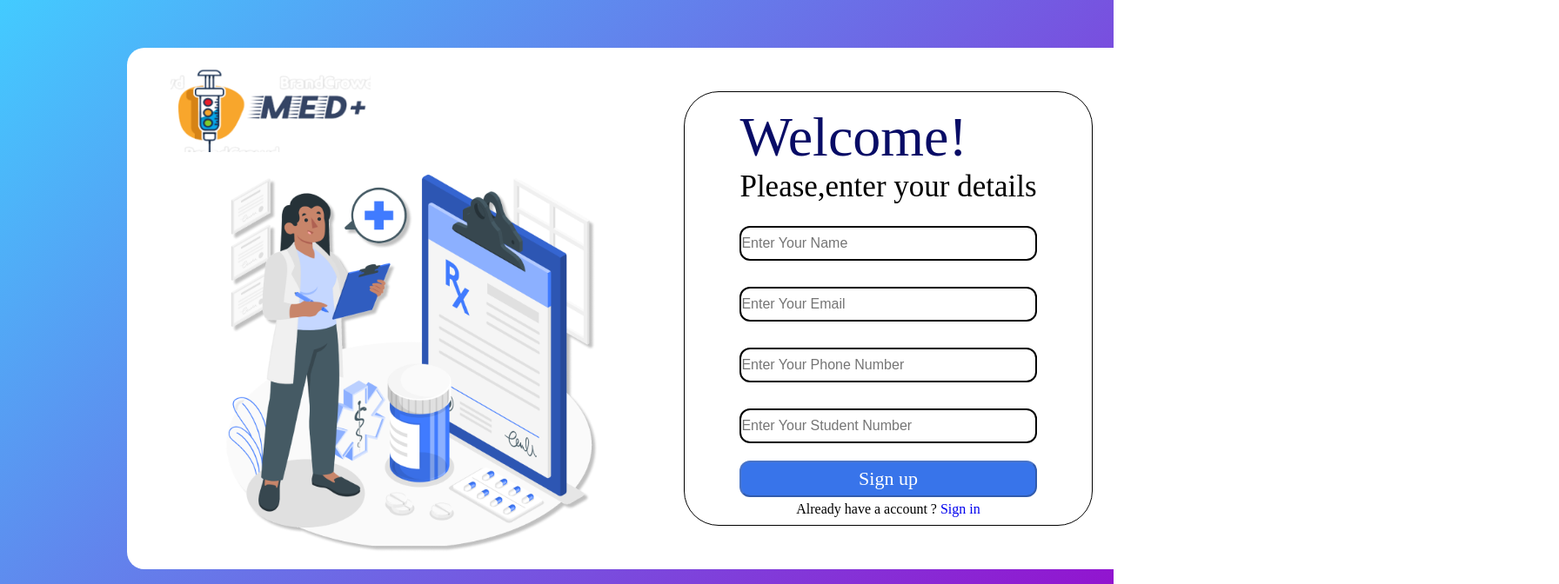
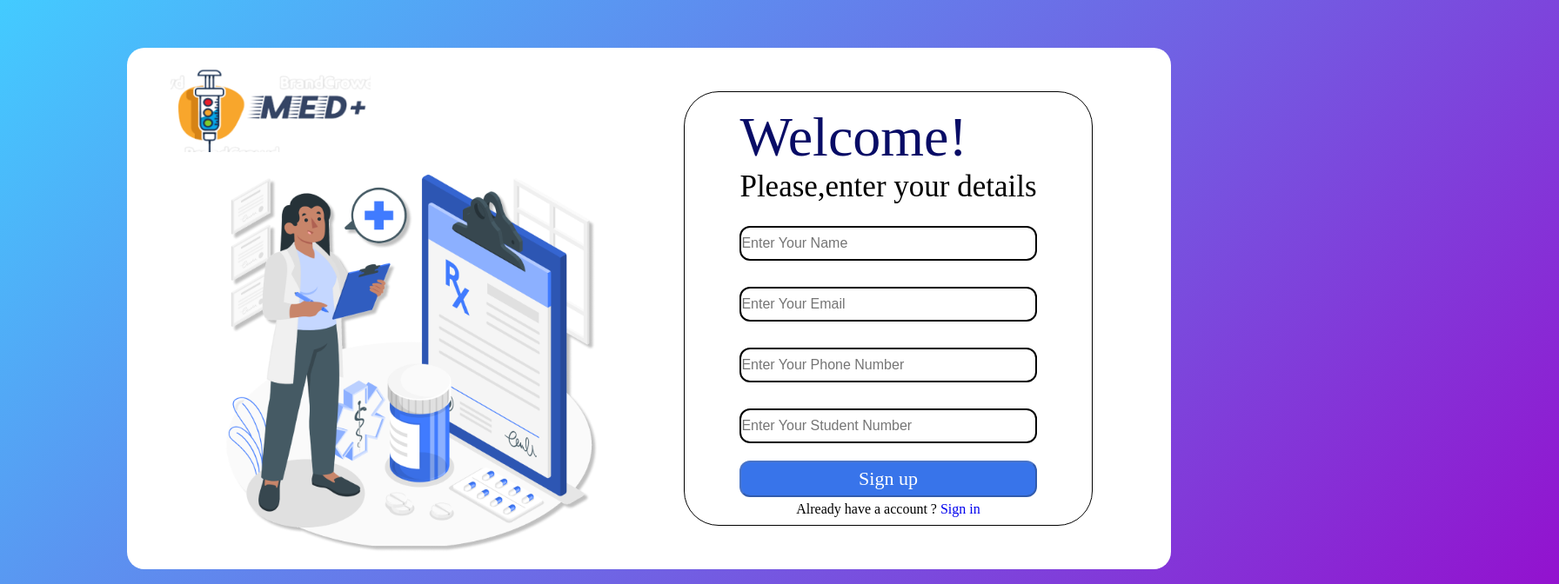
Before and after one commit to Sachendra79/Login-form, a React (Create React App) app: page / in a window 1280 px wide. Shown: the top 672 px of the page at 87% size, 1792 px wide, since content can reach past the window. Built offline with nearby package versions, Linux system fonts and the light colour scheme.

Commit message:
passwordValidation

```diff
--- a/src/Page/Login.jsx
+++ b/src/Page/Login.jsx
@@ -42,19 +42,19 @@ function changeHandler(e)
         <h2 className='main-heading'> Welcome!</h2>
         <h3 className='heading'>Please,enter your details</h3>
         <div className='input-field linked'>
-          <input type='email' name='email' value={formData.email} onChange={changeHandler} pattern='./@gmail.com' required placeholder='Enter Your Email'></input>
-          <div className='error-message'><p>{errors.email}</p></div>
+          <input type='email' name='email' value={formData.email} onChange={changeHandler}  required placeholder='Enter Your Email'></input>
+          <div className='error-message'>{errors.email}</div>
         </div>
 
         <div className='input-field'>
           <input type='password' name='password' value={formData.password} onChange={changeHandler} required placeholder='Enter Your Password'></input>
-          <div className='error-message'><p>{errors.password}</p></div>
+          <div className='error-message'>{errors.password}</div>
           <div className='linked'><Link to="/" className="link">Forget Password</Link></div>
 
         </div>
         <div className='input-field  button'>
           <button
-          //  disabled={btndisable}
+
            >Sign in</button>
           <p>
             Don't have an account?{" "}<Link to='/' className="link">Sign up</Link>
--- a/src/index.css
+++ b/src/index.css
@@ -2,14 +2,15 @@
   padding: 0;
   margin: 0;
   box-sizing: border-box;
-
+  width: auto;
 }
 :root{
   background-image: linear-gradient(135deg,#43CBFF,#9708CC);
   overflow: hidden;
   background-repeat: no-repeat;
+ object-fit: cover;
   height: 100vh;
-
+  width: 140%;
 }
 .container
 {
@@ -155,6 +156,7 @@ form .input-field1 {
   width: 100%;
   height: 45px;
   margin-top: 25px;
+  text-decoration: none;
 }
 
 form .input-field1 input {
@@ -165,6 +167,7 @@ form .input-field1 input {
   border: solid 2px #000;
   font-size: 16px;
   outline: none;
+  text-decoration: none;
 }
 form .input-field1 button
 {
@@ -191,7 +194,7 @@ form .input-field1 .link
 {
   text-decoration: none;
 }
-form .inp
+
 
 /* ------------------------------------------------------------- */
 
```
